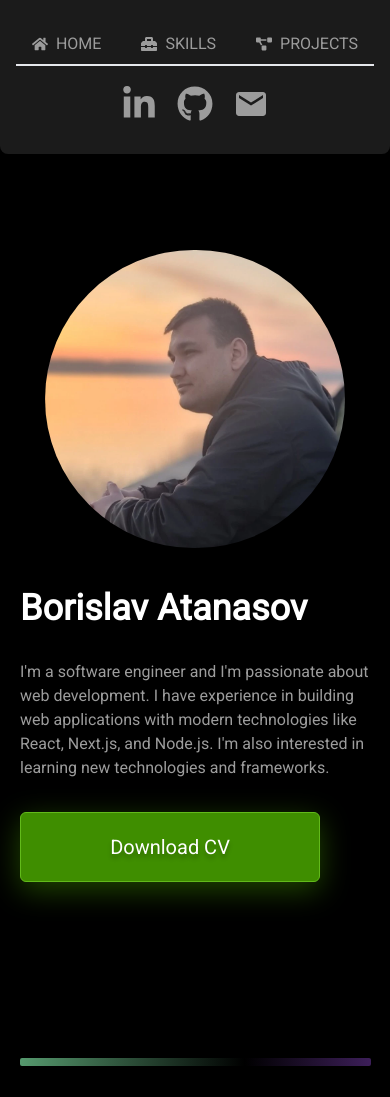
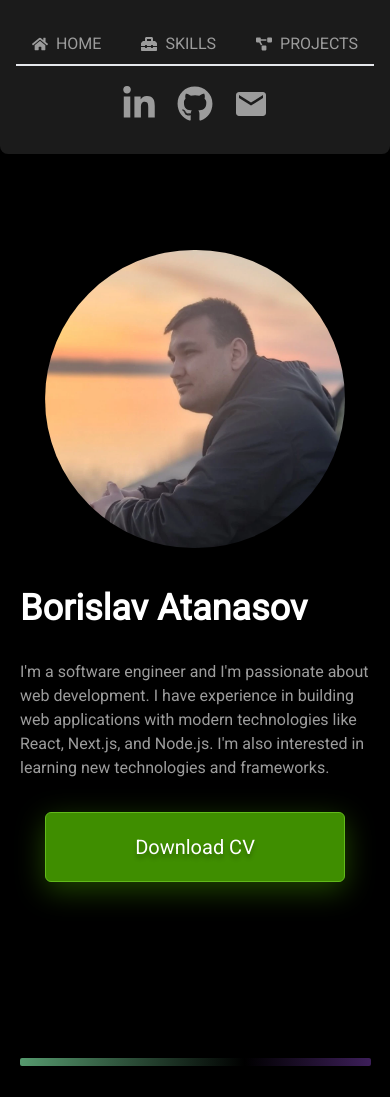
Before and after one commit to borislavDci/personal-web-site, a Next.js app: page / in a window 390 px wide. Shown: the top 1097 px of the page. Built offline with nearby package versions, Linux system fonts and the light colour scheme.

Commit message:
Update HeroSection component styling

```diff
--- a/components/HeroSection.jsx
+++ b/components/HeroSection.jsx
@@ -7,7 +7,7 @@ function HeroSection() {
     <>
       <div className="px-5 py-24 flex flex-col gap-5 items-center md:items-start md:w-3/4 m-auto">
         <div className="flex items-center justify-between flex-col-reverse md:flex-row gap-10">
-          <div className="flex flex-col gap-8 w-full md:w-1/2">
+          <div className="flex flex-col gap-8 w-full md:w-1/2 items-start">
             <h1 className="text-4xl font-bold text-white ">
               Borislav Atanasov
             </h1>
@@ -17,7 +17,11 @@ function HeroSection() {
           React, Next.js, and Node.js. I'm also interested in learning new
           technologies and frameworks.`}
             </p>
-            <a className="max-w-max" href="/borislav-cv.pdf" download={true}>
+            <a
+              href="/borislav-cv.pdf"
+              className="self-center md:self-start"
+              download={true}
+            >
               <CTAButton>Download CV</CTAButton>
             </a>
           </div>
```
